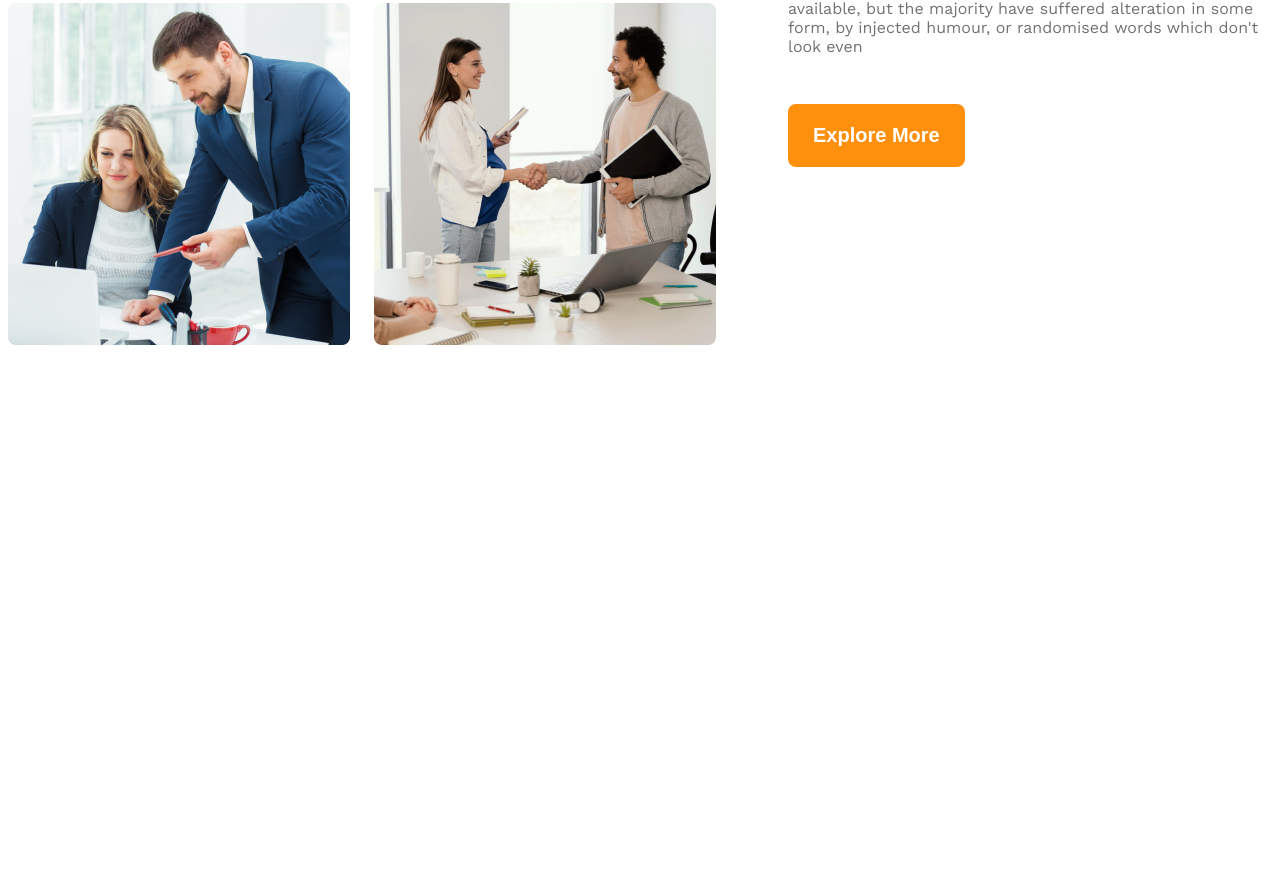
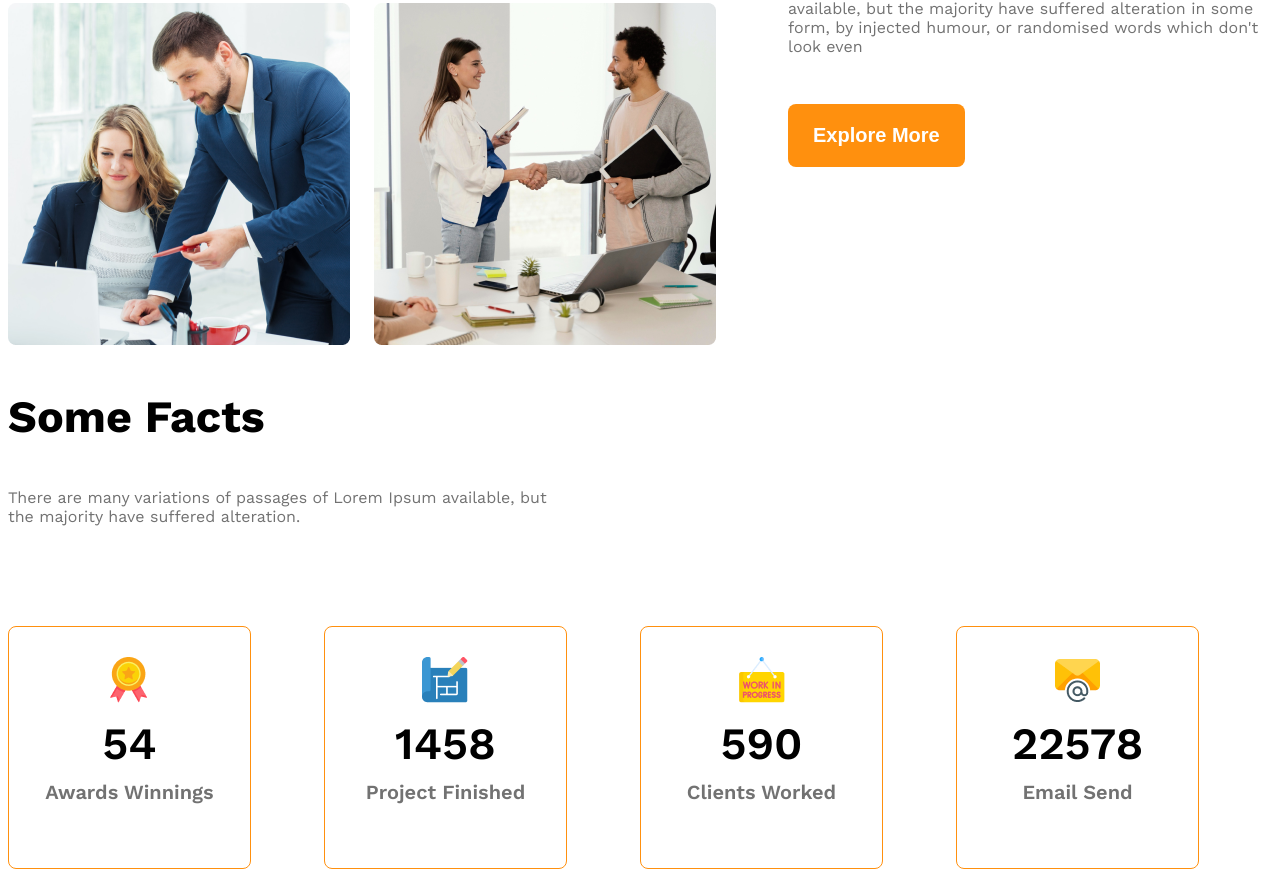
Before and after one commit to NureAlam68/architects-responsive-website, a plain HTML site: page index.html in a window 1280 px wide. Shown: the part 1651-2528 px from the top of the page. Before the commit the page ends 2004 px from the top, so only its background shows below. Drawn offline with nearby package versions, Linux system fonts and the light colour scheme.

Commit message:
added facts section

```diff
--- a/index.html
+++ b/index.html
@@ -44,6 +44,40 @@
                 <button class="btn-primary">Explore More</button>
             </div>
         </section>
+        <section class="facts">
+            <h3>Some Facts</h3>
+            <p>There are many variations of passages of Lorem Ipsum available, but<br> the majority have suffered alteration.</p>
+            <div class="facts-container">
+                <div class="fact display-flex">
+                    <div>
+                        <img src="images/icons/ribon.png" alt="" class="fact-icon">
+                    <h4 class="fact-number">54</h4>
+                    <h5 class="fact-name">Awards Winnings</h5>
+                    </div>
+                </div>
+                <div class="fact display-flex">
+                    <div>
+                        <img src="images/icons/projects.png" alt="" class="fact-icon">
+                    <h4 class="fact-number">1458</h4>
+                    <h5 class="fact-name">Project Finished</h5>
+                    </div>
+                </div>
+                <div class="fact display-flex">
+                    <div>
+                        <img src="images/icons/customers.png" alt="" class="fact-icon">
+                    <h4 class="fact-number">590</h4>
+                    <h5 class="fact-name">Clients Worked</h5>
+                    </div>
+                </div>
+                <div class="fact display-flex">
+                    <div>
+                        <img src="images/icons/email.png" alt="" class="fact-icon">
+                    <h4 class="fact-number">22578</h4>
+                    <h5 class="fact-name">Email Send</h5>
+                    </div>
+                </div>
+            </div>
+        </section>
     </main>
     <footer></footer>
 </body>
--- a/styles/style.css
+++ b/styles/style.css
@@ -141,6 +141,48 @@ main {
     margin-top: 24px;
 }
 
+/* some facts style */
+.facts h3 {
+    font-size: 2.8rem;
+    font-weight: 700;
+}
+
+.facts p {
+    color: #727272;
+    font-weight: 400;
+    max-width: 542px;
+}
+
+.fact h4 {
+    font-size: 2.8rem;
+    font-weight: 600;
+    margin-top: 10px;
+    margin-bottom: 5px;
+}
+
+.fact h5 {
+    font-size: 1.25rem;
+    font-weight: 600;
+    color: #727272;
+    margin-top: 10px;
+}
+
+.fact {
+    border: 1px solid #FF900E;
+    width: 241px;
+    height: 241px;
+    border-radius: 8px;
+    justify-content: center;
+    align-items: center;
+    text-align: center;
+}
+
+.facts-container {
+    display: grid;
+    grid-template-columns: repeat(4, 1fr);
+    margin-top: 100px;
+}
+
 
 /* responsive media query */
 @media screen and (max-width: 576px) {
@@ -150,12 +192,22 @@ main {
         flex-direction: column;
     }
 
-    .team-img-container {
+    .team-img-container,
+    .facts-container {
         grid-template-columns: repeat(1, 1fr);
     }
 
     .our-features {
         margin-right: 90px;
+    }
+
+    .facts-container {
+        margin-left: 50px;
+        gap: 30px;
+    }
+
+    .facts h3,p {
+        margin-left: 20px;
     }
 }
 
```
